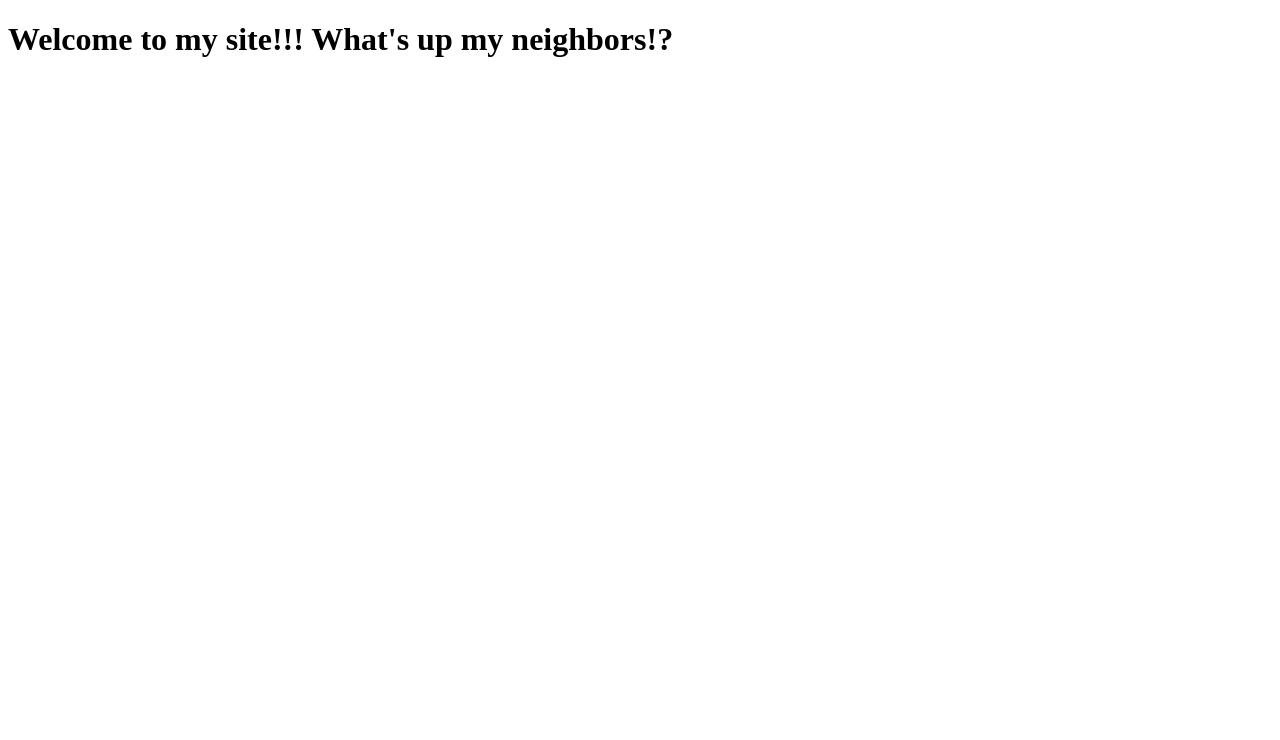
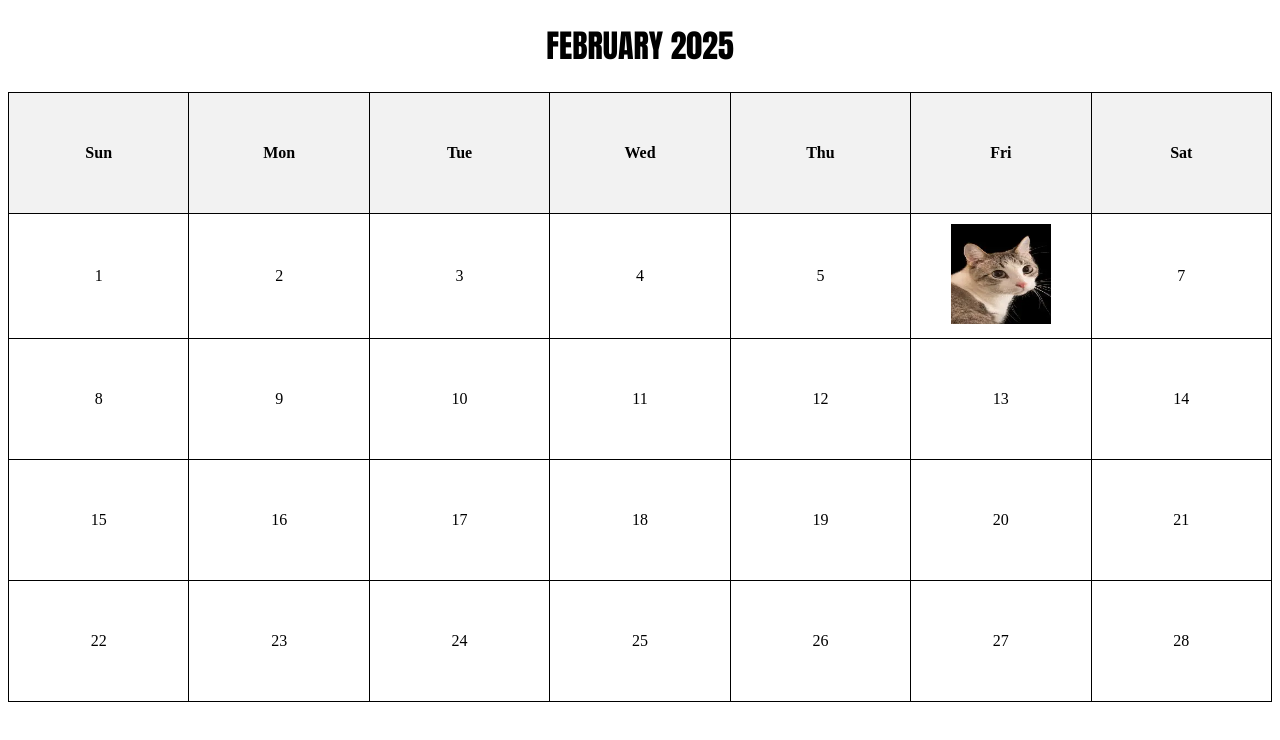
Before and after one commit to scpunctual/scpunctual.github.io, a plain HTML site: page index.html in a window 1280 px wide. Drawn offline with Linux system fonts and the light colour scheme.

Commit message:
upload assignment

```diff
--- a/index.html
+++ b/index.html
@@ -3,9 +3,82 @@
 <head>
     <meta charset="UTF-8">
     <meta name="viewport" content="width=device-width, initial-scale=1.0">
-    <title>My First Github Site</title>
+    <title>My Birth Month</title>
+    <style>
+        table {
+            width: 100%;
+            border-collapse: collapse;
+        }
+        th, td {
+            border: 1px solid #000;
+            padding: 10px;
+            text-align: center;
+            width: 100px;
+            height: 100px;
+        }
+        th {
+            background-color: #f2f2f2;
+        }
+
+        thead, h1 {
+            text-align: center;
+            font-family: Impact, Haettenschweiler, 'Arial Narrow Bold', sans-serif;
+        }
+        img{
+            height: 100px;
+            width: 100px;
+        }
+    </style>
 </head>
 <body>
-    <h1>Welcome to my site!!! What's up my neighbors!?</h1>
+<table>
+    <thead><h1>FEBRUARY 2025</h1></thead>
+    <tr>
+        <th>Sun</th>
+        <th>Mon</th>
+        <th>Tue</th>
+        <th>Wed</th>
+        <th>Thu</th>
+        <th>Fri</th>
+        <th>Sat</th>
+    </tr>
+    <tr>
+        <td>1</td>
+        <td>2</td>
+        <td>3</td>
+        <td>4</td>
+        <td>5</td>
+        <td><a href="profile.html"><img src="images.webp" alt="image"></a></td>
+        <td>7</td>
+    </tr>
+    <tr>
+        <td>8</td>
+        <td>9</td>
+        <td>10</td>
+        <td>11</td>
+        <td>12</td>
+        <td>13</td>
+        <td>14</td>
+    </tr>
+    <tr>
+        <td>15</td>
+        <td>16</td>
+        <td>17</td>
+        <td>18</td>
+        <td>19</td>
+        <td>20</td>
+        <td>21</td>
+    </tr>
+    <tr>
+        <td>22</td>
+        <td>23</td>
+        <td>24</td>
+        <td>25</td>
+        <td>26</td>
+        <td>27</td>
+        <td>28</td>
+    </tr>
+</table>
+
 </body>
 </html>
```
Also changed, not shown: profile.html (added, +19 -0 lines), images.webp (added).
